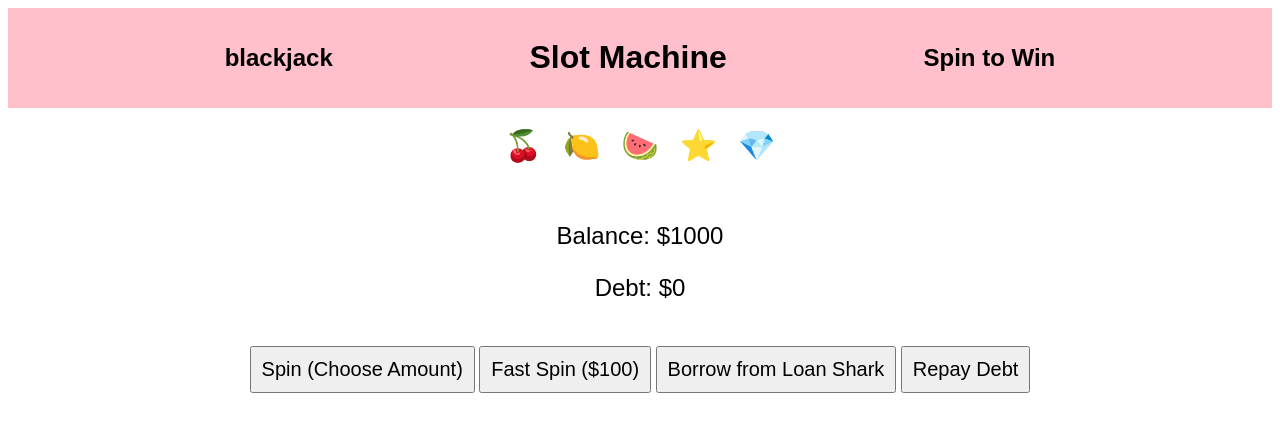
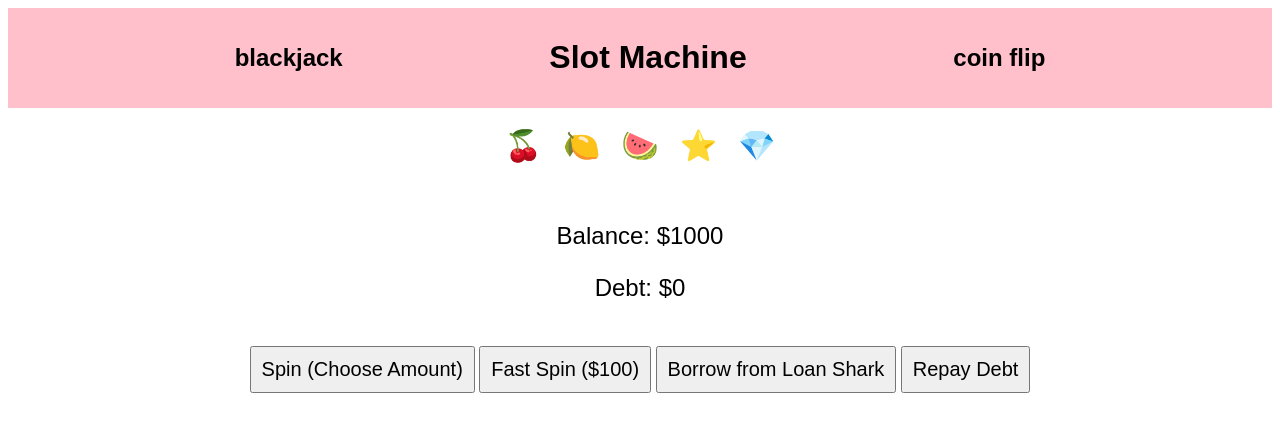
Before and after one commit to herrrscher/deepdive-4, a plain HTML site: page index.html in a window 1280 px wide. Drawn offline with Linux system fonts and the light colour scheme.

Commit message:
something

```diff
--- a/index.html
+++ b/index.html
@@ -8,7 +8,7 @@
     <div id="header">
         <h2>blackjack</h2>
     <h1>Slot Machine</h1>
-    <h2>Spin to Win</h2>
+    <h2>coin flip</h2>
     </div>
     <div id="slot-machine">
         <span class="slot" id="slot1">🍒</span>
```
